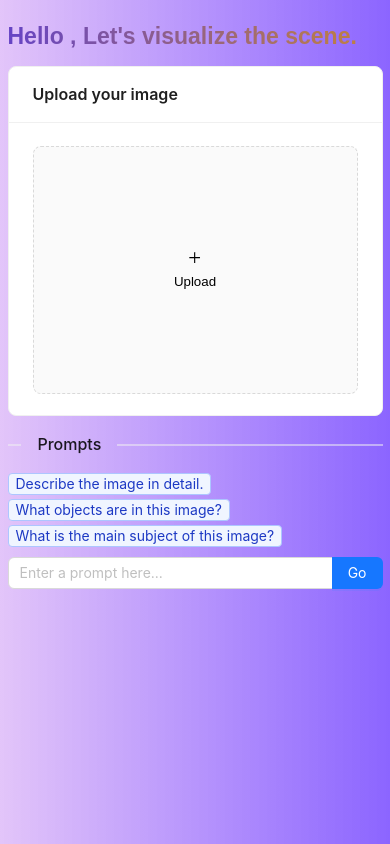
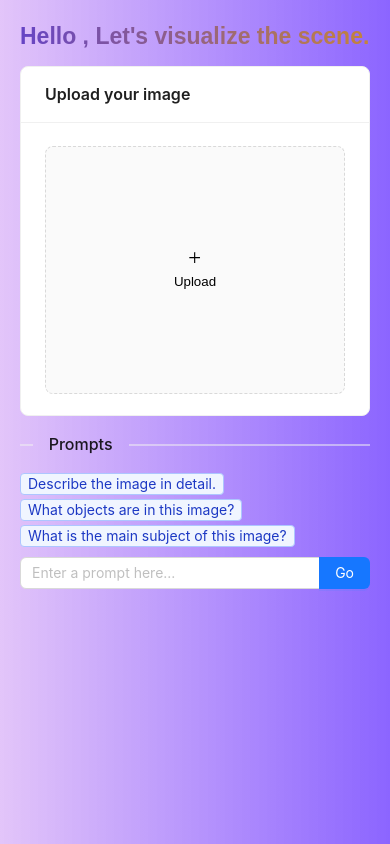
Before and after one commit to IlhomBek-F/Image-Recognition, a React (Vite) app: page / in a window 390 px wide. Built offline with nearby package versions, Linux system fonts and the light colour scheme.

Commit message:
Made responsive for some devices

```diff
--- a/src/App.css
+++ b/src/App.css
@@ -80,7 +80,7 @@
 
 @media screen and (max-width: 500px) {
      .container, .ant-card {
-        width: 375px !important;
+        width: 350px !important;
      }
 
      .title {
```
